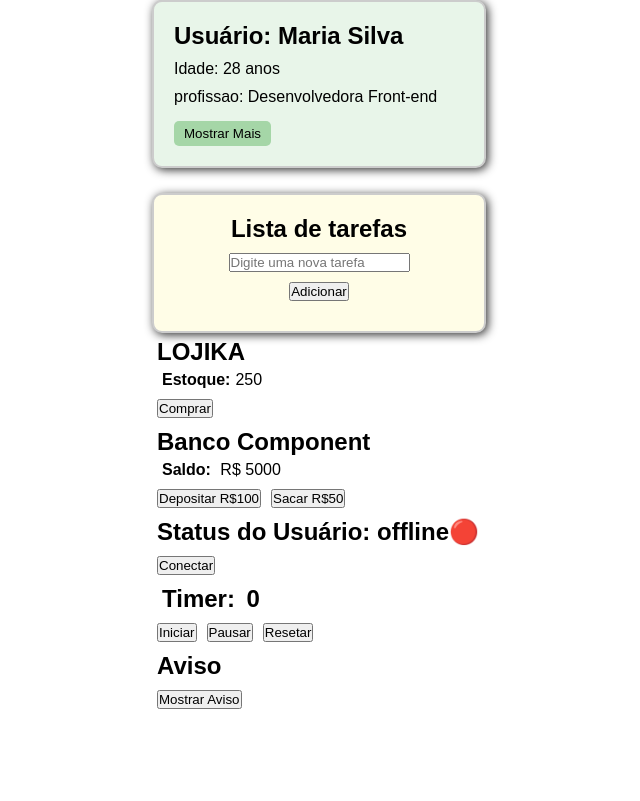
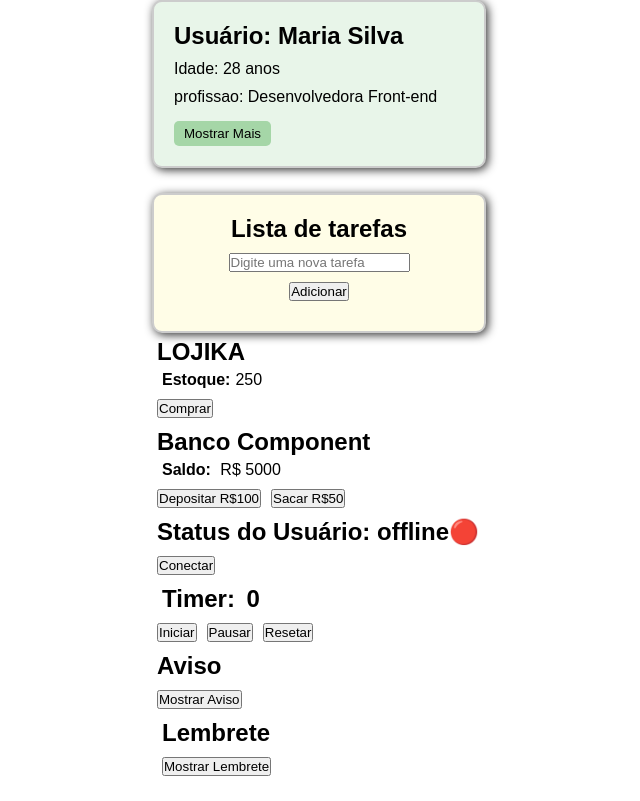
Before and after one commit to samellop3s/react-js-hooks-studies, a React (Vite) app in the folder meu-projeto/: page / in a window 1280 px wide. Shown: the part 1008-1809 px from the top of the page, without its empty margins (321-961 px from the left). Before the commit the page ends 1742 px from the top, so only its background shows below. Built offline with nearby package versions, Linux system fonts and the light colour scheme.

Commit message:
analisando e refazendo alguns codigos

```diff
--- a/meu-projeto/src/App.jsx
+++ b/meu-projeto/src/App.jsx
@@ -10,6 +10,7 @@ import Banco from "./Componentes/Banco.jsx";
 import Status from "./Componentes/Status.jsx";
 import Timer from "./Componentes/Timer.jsx";
 import Aviso from "./Componentes/Aviso.jsx";
+import Lembrete from "./Componentes/Lembrete.jsx";
 
 function App() {
     return (
@@ -65,6 +66,10 @@ function App() {
             <Aviso
                 aviso="Este é um aviso importante!"
             />
+
+            <Lembrete
+                lembrete="Não esquecer da reunião amanhã às 10h."
+            />
         </>
     );
 }
--- a/meu-projeto/src/Componentes/Aviso.jsx
+++ b/meu-projeto/src/Componentes/Aviso.jsx
@@ -1,8 +1,11 @@
 import { useState } from "react";
 
 function Aviso(props) {
+
+    // Estado para controlar a visibilidade do aviso
     const [aviso, setAviso] = useState(false);
 
+    // Função para alternar o estado do aviso
     function toggleAviso() {
         setAviso(!aviso);
     }
--- /dev/null
+++ b/meu-projeto/src/Componentes/Lembrete.jsx
@@ -0,0 +1,21 @@
+import { useState } from 'react';
+
+function Lembrete(props) {
+
+    const [lembrete, setLembrete] = useState(false);
+
+    return (
+        <div>
+            <div className="container-lembrete">
+                <h2>Lembrete</h2>
+                <button onClick={() => setLembrete(!lembrete)}>
+                    {lembrete ? "Esconder Lembrete" : "Mostrar Lembrete"}
+                </button>
+
+                {lembrete && <p>{props.lembrete}</p>}
+            </div>
+        </div>
+    );
+}
+
+export default Lembrete;
```
